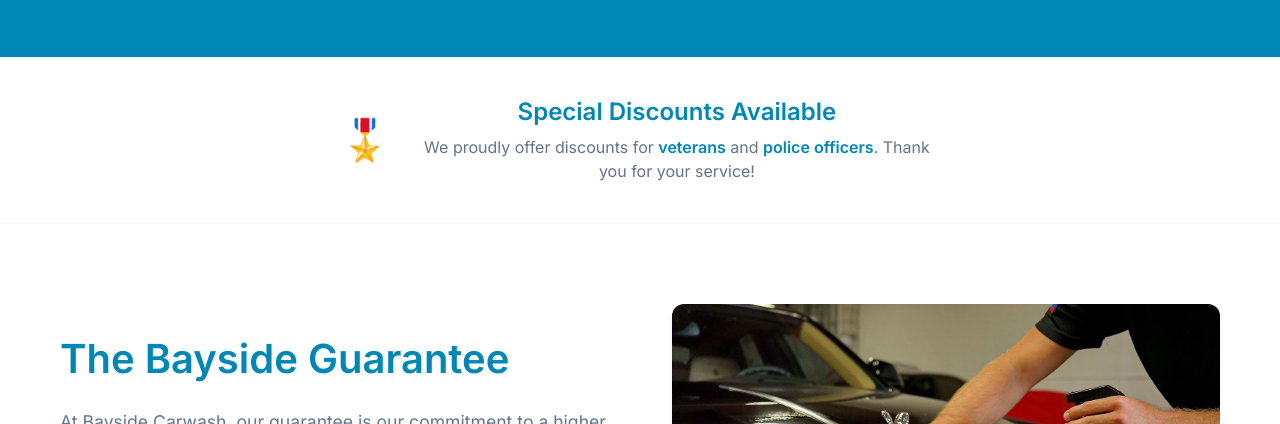
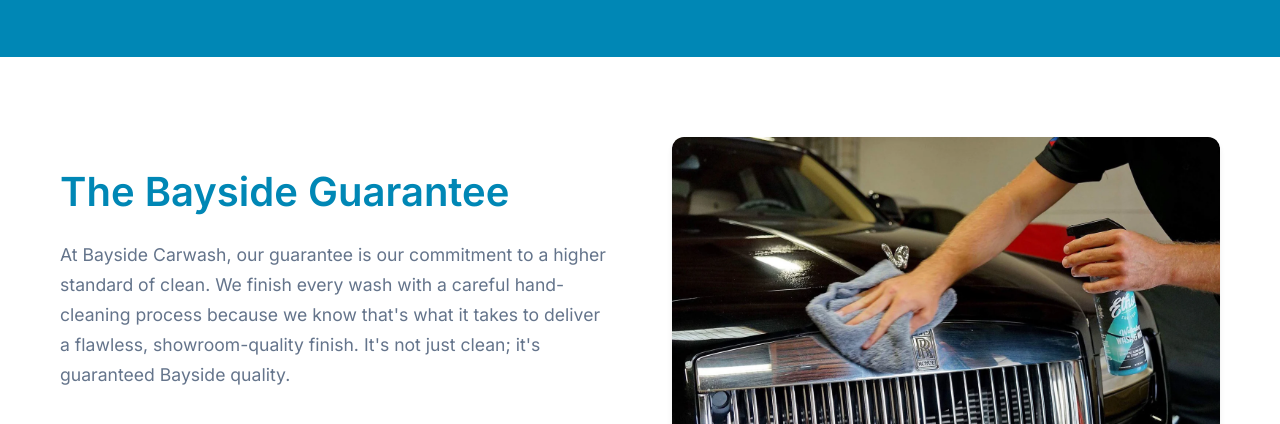
Before and after one commit to marcdejesus/shinyrides-carwash, a plain HTML site: page index.html in a window 1280 px wide. Shown: the part 758-1182 px from the top of the page. Drawn offline with Linux system fonts and the light colour scheme.

Commit message:
Discount

```diff
--- a/index.html
+++ b/index.html
@@ -108,21 +108,6 @@
         </div>
     </section>
 
-
-    <!-- Discount Section -->
-    <section class="discount-section">
-        <div class="container">
-            <div class="discount-content">
-                <div class="discount-icon">
-                    <span class="discount-symbol">🎖️</span>
-                </div>
-                <div class="discount-text">
-                    <h3>Special Discounts Available</h3>
-                    <p>We proudly offer discounts for <strong>veterans</strong> and <strong>police officers</strong>. Thank you for your service!</p>
-                </div>
-            </div>
-        </div>
-    </section>
 
     <!-- Shiny Ride Guarantee -->
     <section class="shiny-ride-guarantee">
```
